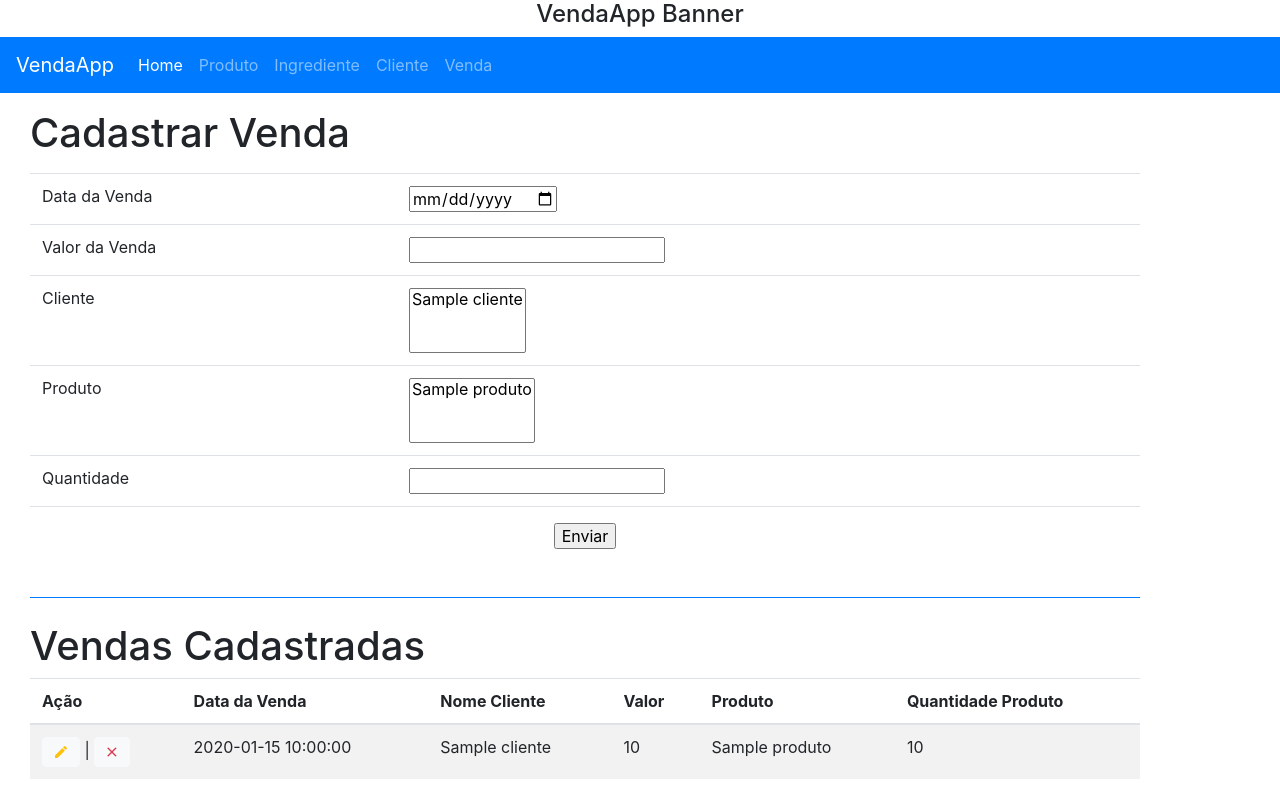
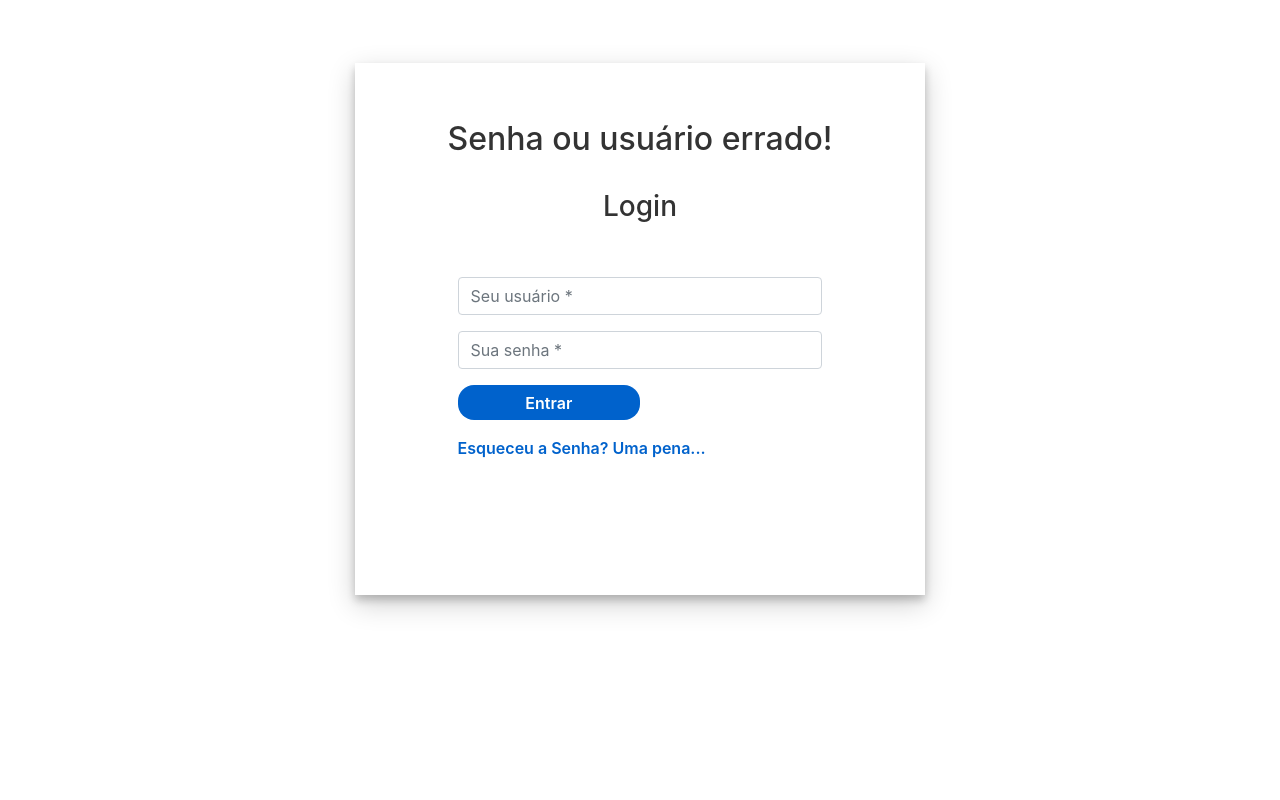
Before and after one commit to FelipePalombo/venda-comida, a PHP site: page /index.php?wronglogin in a window 1280 px wide. Run offline with PHP 8.4, Linux system fonts and the light colour scheme; tables that the repository leaves empty hold one stand-in row (values such as "Sample post"); some libraries are stand-ins or nearby versions.

Commit message:
Criado sistema de login e logoff.

```diff
--- /dev/null
+++ b/css/login.css
@@ -0,0 +1,56 @@
+.login-container{
+    margin-top: 5%;
+    margin-bottom: 5%;
+}
+.login-form-1{
+    padding: 5%;
+    box-shadow: 0 5px 8px 0 rgba(0, 0, 0, 0.2), 0 9px 26px 0 rgba(0, 0, 0, 0.19);
+}
+.login-form-1 h3{
+    text-align: center;
+    color: #333;
+}
+.login-form-1 h2{
+    text-align: center;
+    color: #333;
+}
+.login-form-2{
+    padding: 5%;
+    background: #0062cc;
+    box-shadow: 0 5px 8px 0 rgba(0, 0, 0, 0.2), 0 9px 26px 0 rgba(0, 0, 0, 0.19);
+}
+.login-form-2 h3{
+    text-align: center;
+    color: #fff;
+}
+.login-container form{
+    padding: 10%;
+}
+.btnSubmit
+{
+    width: 50%;
+    border-radius: 1rem;
+    padding: 1.5%;
+    border: none;
+    cursor: pointer;
+}
+.login-form-1 .btnSubmit{
+    font-weight: 600;
+    color: #fff;
+    background-color: #0062cc;
+}
+.login-form-2 .btnSubmit{
+    font-weight: 600;
+    color: #0062cc;
+    background-color: #fff;
+}
+.login-form-2 .ForgetPwd{
+    color: #fff;
+    font-weight: 600;
+    text-decoration: none;
+}
+.login-form-1 .ForgetPwd{
+    color: #0062cc;
+    font-weight: 600;
+    text-decoration: none;
+}
--- a/inc.cliente.php
+++ b/inc.cliente.php
@@ -1,4 +1,5 @@
 <?php
+include_once('loginbarrier.php');
 $mensagem = '';
 if(isset($_GET['cadastrado']) && !empty($_GET['cadastrado']) && $_GET['cadastrado']){
 	$mensagem = 'Cadastrado com sucesso!';
--- a/inc.home.php
+++ b/inc.home.php
@@ -1,3 +1,6 @@
+<?php
+include_once('loginbarrier.php');
+?>
 <form>
 	<table>
 		<tr>
--- a/inc.ingrediente.php
+++ b/inc.ingrediente.php
@@ -1,4 +1,5 @@
 <?php
+include_once('loginbarrier.php');
 $mensagem = '';
 if(isset($_GET['cadastrado']) && !empty($_GET['cadastrado']) && $_GET['cadastrado']){
 	$mensagem = 'Cadastrado com sucesso!';
--- a/inc.produto.php
+++ b/inc.produto.php
@@ -1,4 +1,5 @@
 <?php
+	include_once('loginbarrier.php');
 	$query = 'SELECT * from ingrediente';
 	$res = mysql_query($query,$link);
 	$qtd = mysql_num_rows($res);
--- a/inc.venda.php
+++ b/inc.venda.php
@@ -1,4 +1,5 @@
 <?php
+	include_once('loginbarrier.php');
 	$query = 'SELECT * from cliente';
 	$query2 = 'SELECT * from produto';
 	$res = mysql_query($query,$link);
--- a/index.php
+++ b/index.php
@@ -19,45 +19,29 @@
 
 	    <!-- Bootstrap CSS -->
 	    <link rel="stylesheet" type="text/css" href="./Bootstrap/css/bootstrap.min.css">
-			<link rel="stylesheet" type="text/css" href="./css/site.css">
-			<link href="https://unpkg.com/ionicons@4.5.5/dist/css/ionicons.min.css" rel="stylesheet">
+		<link rel="stylesheet" type="text/css" href="./css/site.css">
+		<link href="https://unpkg.com/ionicons@4.5.5/dist/css/ionicons.min.css" rel="stylesheet">
 		<title>VendaApp</title>
 	</head>
 	<body>
 	<div class="container-fluid d-flex flex-column no-gutters">
-		<div class="d-flex justify-content-center">
-			<h4>VendaApp Banner</h4>
-		</div>
-		<div class="row mb-3">
-			<nav class="navbar navbar-expand-lg navbar-dark bg-primary col-12">
-			  	<a class="navbar-brand" href="#">VendaApp</a>
-			  	<button class="navbar-toggler" type="button" data-toggle="collapse" data-target="	#navbarNavAltMarkup" aria-controls="navbarNavAltMarkup" aria-expanded="false" aria-label="	Toggle navigation">
-			  	  <span class="navbar-toggler-icon"></span>
-			  	</button>
-			  	<div class="collapse navbar-collapse" id="navbarNavAltMarkup">
-			  	  <div class="navbar-nav">
-			  	    <a class="nav-item nav-link active" href="index.php?pg=home">Home <span class="sr-only">(current)</span></a	>
-			  	    <a class="nav-item nav-link" href="index.php?pg=produto">Produto</a>
-			  	    <a class="nav-item nav-link" href="index.php?pg=ingrediente">Ingrediente</a>
-			  	    <a class="nav-item nav-link" href="index.php?pg=cliente">Cliente</a>
-			  	    <a class="nav-item nav-link" href="index.php?pg=venda">Venda</a>
-			  	  </div>
-			  	</div>
-			</nav>
-		</div>
-
 		<?php
+			if(isset($_GET['acao']) && $_GET['acao'] == 'logoff'){
+				session_start();
+				session_destroy();
+			}
 			if(isset($_GET['pg']) && !empty($_GET['pg'])){ //função isset verifica se variavel é nula ou nao
+				include_once('loginbarrier.php');
+				include_once('menu.php');
 				$pag = $_GET['pg'];
+				include('inc.' . $pag . '.php');
 			}else{
-				$pag = 'venda';
+				include_once('login.php');
 			}
 			// require - encerra a execução do programa
 			// include - executa com erro
 			// require_once
 			// include_once
-
-			include_once('inc.' . $pag . '.php');
 		?>
 	</div>
 	<script src="https://code.jquery.com/jquery-3.2.1.slim.min.js" integrity="sha384-KJ3o2DKtIkvYIK3UENzmM7KCkRr/rE9/Qpg6aAZGJwFDMVNA/GpGFF93hXpG5KkN" crossorigin="anonymous"></script>
--- /dev/null
+++ b/login.php
@@ -0,0 +1,30 @@
+<link rel="stylesheet" type="text/css" href="./css/login.css">
+
+<div class="container login-container">
+    <div class="row d-flex justify-content-center">
+        <div class="col-md-6 login-form-1">
+            <?php
+                if(isset($_GET['nologin'])){
+                    echo "<h2><b>Necessário realizar o login!</b></h2><br>";
+                }else if(isset($_GET['wronglogin'])){
+                    echo "<h2>Senha ou usuário errado!</h2><br>";
+                }
+            ?>
+            <h3>Login</h3>
+            <form action="acao.login.php" method="POST">
+                <div class="form-group">
+                    <input type="text" class="form-control" placeholder="Seu usuário *" name="user" />
+                </div>
+                <div class="form-group">
+                    <input type="password" class="form-control" placeholder="Sua senha *" name="pass" />
+                </div>
+                <div class="form-group">
+                    <input type="submit" class="btnSubmit" value="Entrar" />
+                </div>
+                <div class="form-group">
+                    <a href="#" class="ForgetPwd">Esqueceu a Senha? Uma pena...</a>
+                </div>
+            </form>
+        </div>
+    </div>
+</div>
```
Also changed, not shown: acao.login.php (added, +18 -0 lines), loginbarrier.php (added, +8 -0 lines), menu.php (added, +21 -0 lines).
